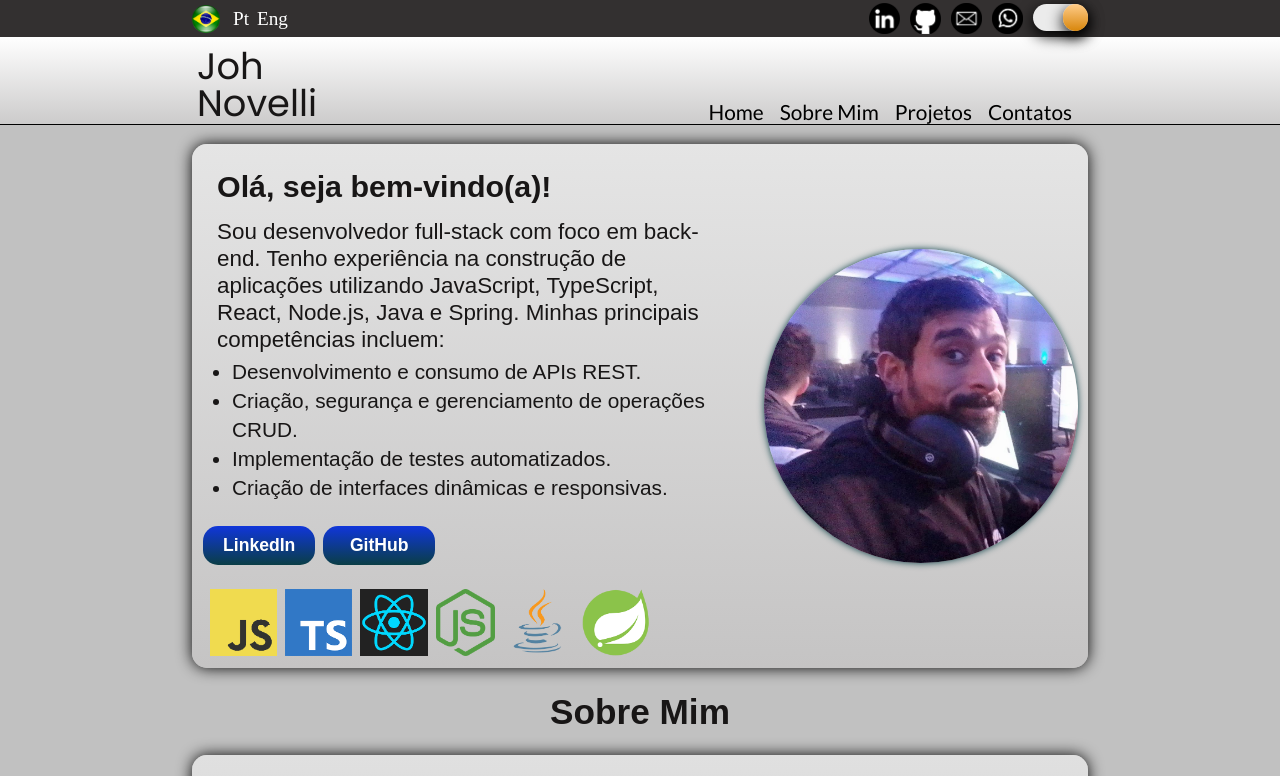
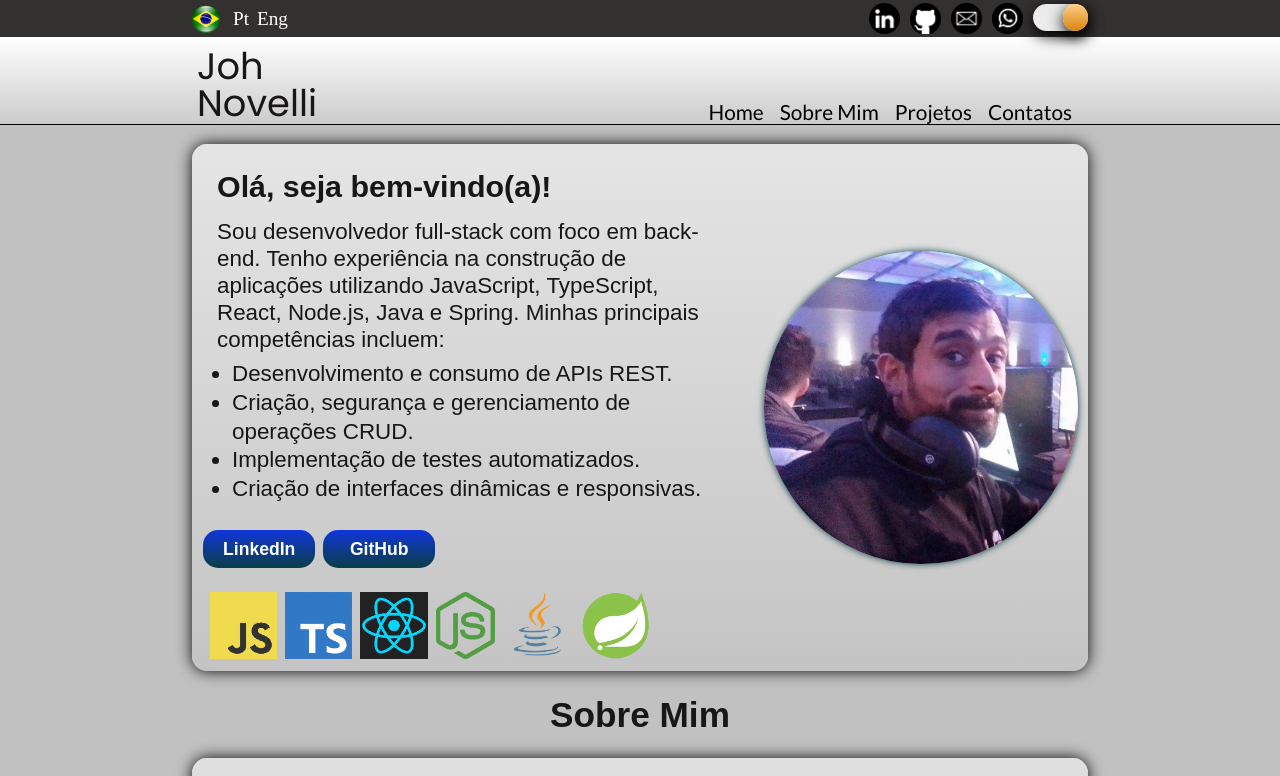
Before and after one commit to johnovelli/portfolio, a React (Create React App) app: page / in a window 1280 px wide. Shown: the top 776 px of the page. Built offline with nearby package versions, Linux system fonts and the light colour scheme.

Commit message:
Alteração nos textos da home e about

```diff
--- a/src/pages/Home/home.css
+++ b/src/pages/Home/home.css
@@ -38,10 +38,10 @@
 
 .Home-Text ul {
   font-family: Arial, Helvetica, sans-serif;
-  font-size: 1.3rem;
+  font-size: 1.4rem;
   font-weight: 500;
   line-height: 1.8rem;
-  margin-top: 0.3rem;
+  margin-top: 0.4rem;
 
 }
 
```
